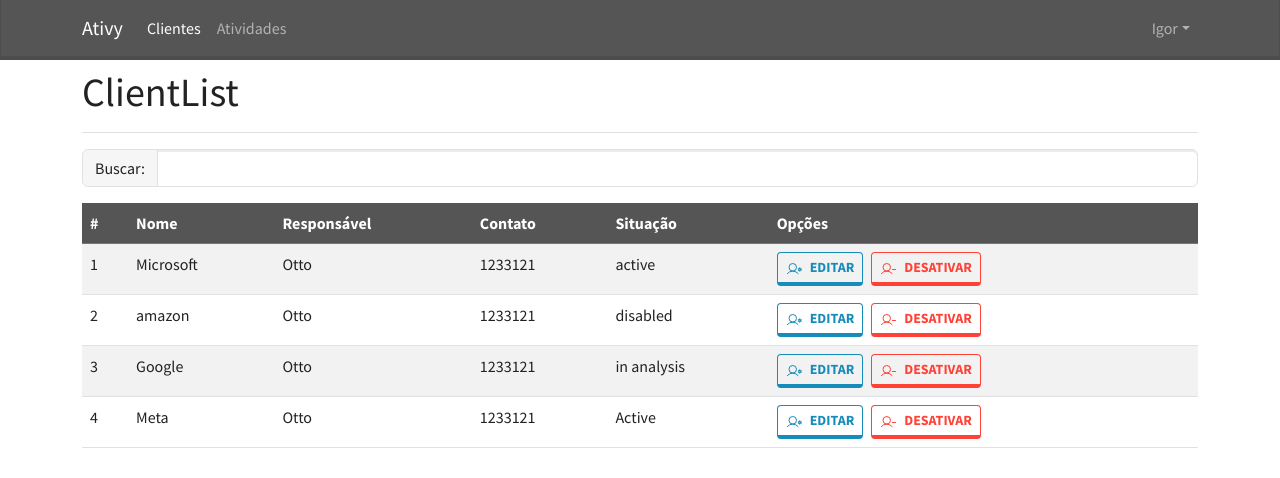
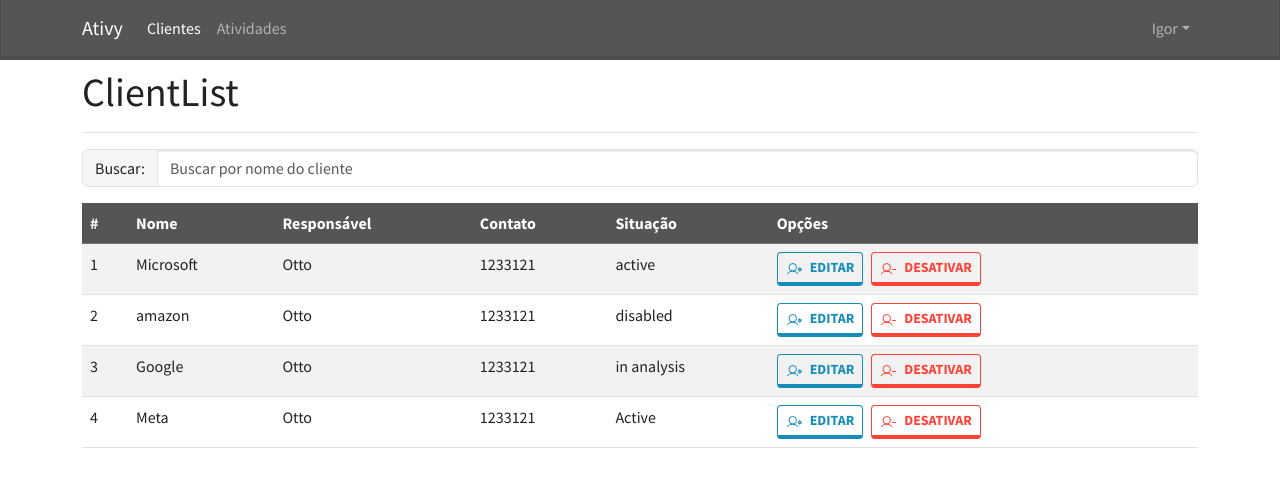
Before and after one commit to igor-cotrim/to-do-react-dotnet, a React (Create React App) app in the folder frontend/: page /cliente/lista in a window 1280 px wide. Shown: the top 478 px of the page. Built offline with nearby package versions, Linux system fonts and the light colour scheme.

Commit message:
feat: create search for clients

```diff
--- a/frontend/src/components/Client/ClientList/index.tsx
+++ b/frontend/src/components/Client/ClientList/index.tsx
@@ -1,5 +1,6 @@
+import { useState } from "react";
 import { UserGear, UserMinus } from "phosphor-react";
-import { Form, InputGroup } from "react-bootstrap";
+import { FormControl, InputGroup } from "react-bootstrap";
 
 import { Title } from "../../../components";
 
@@ -35,14 +36,27 @@ const clients = [
 ];
 
 const ClientList = () => {
+  const [searchTerm, setSearchTerm] = useState("");
+
+  const handleInputChange = (e: React.ChangeEvent<HTMLInputElement>) => {
+    setSearchTerm(e.target.value);
+  };
+
+  const filtedClients = clients.filter((client) => {
+    return Object.values(client)
+      .join(" ")
+      .toLowerCase()
+      .includes(searchTerm.toLowerCase());
+  });
+
   return (
     <>
       <Title title="ClientList" />
       <InputGroup className="mb-3 mt-3">
         <InputGroup.Text>Buscar:</InputGroup.Text>
-        <Form.Control
-          aria-label="Default"
-          aria-describedby="inputGroup-sizing-default"
+        <FormControl
+          onChange={handleInputChange}
+          placeholder="Buscar por nome do cliente"
         />
       </InputGroup>
       <table className="table table-striped table-hover">
@@ -57,7 +71,7 @@ const ClientList = () => {
           </tr>
         </thead>
         <tbody>
-          {clients.map((client) => (
+          {filtedClients.map((client) => (
             <tr key={client.id}>
               <td>{client.id}</td>
               <td>{client.name}</td>
```
